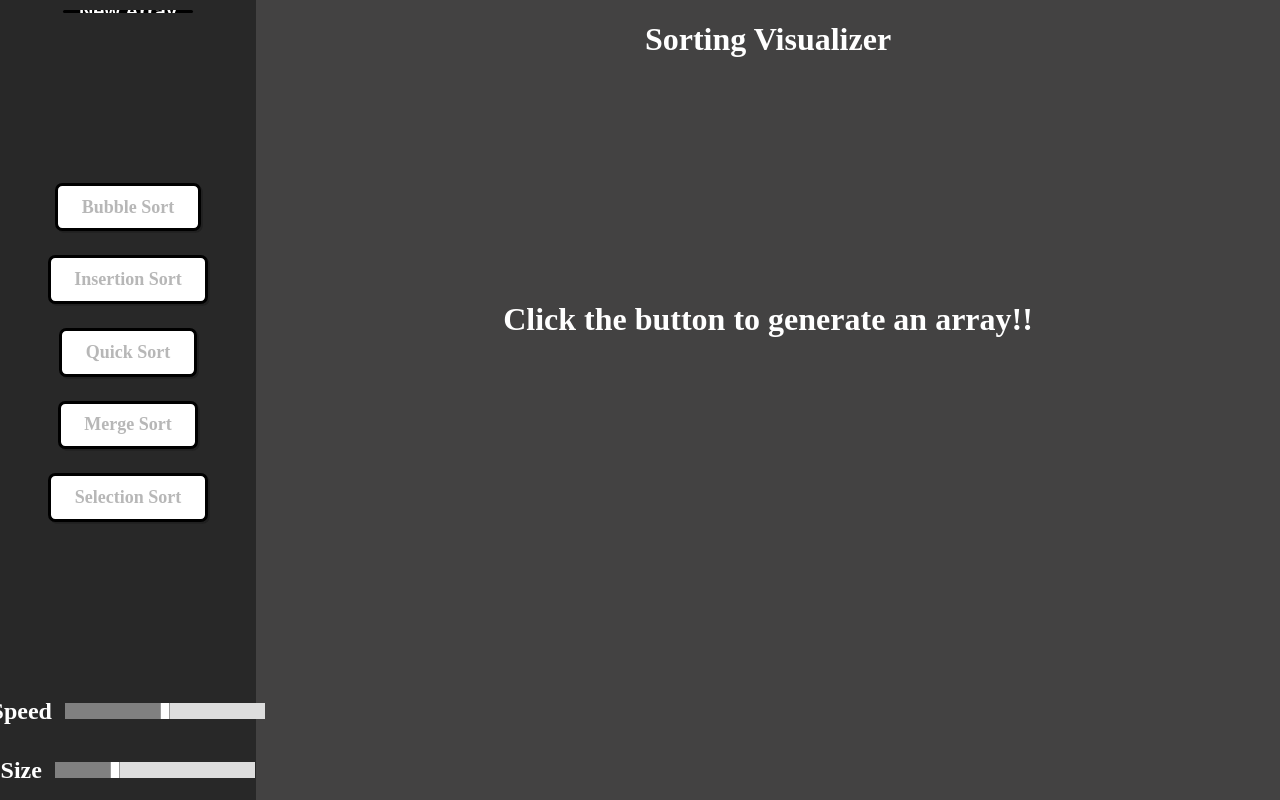
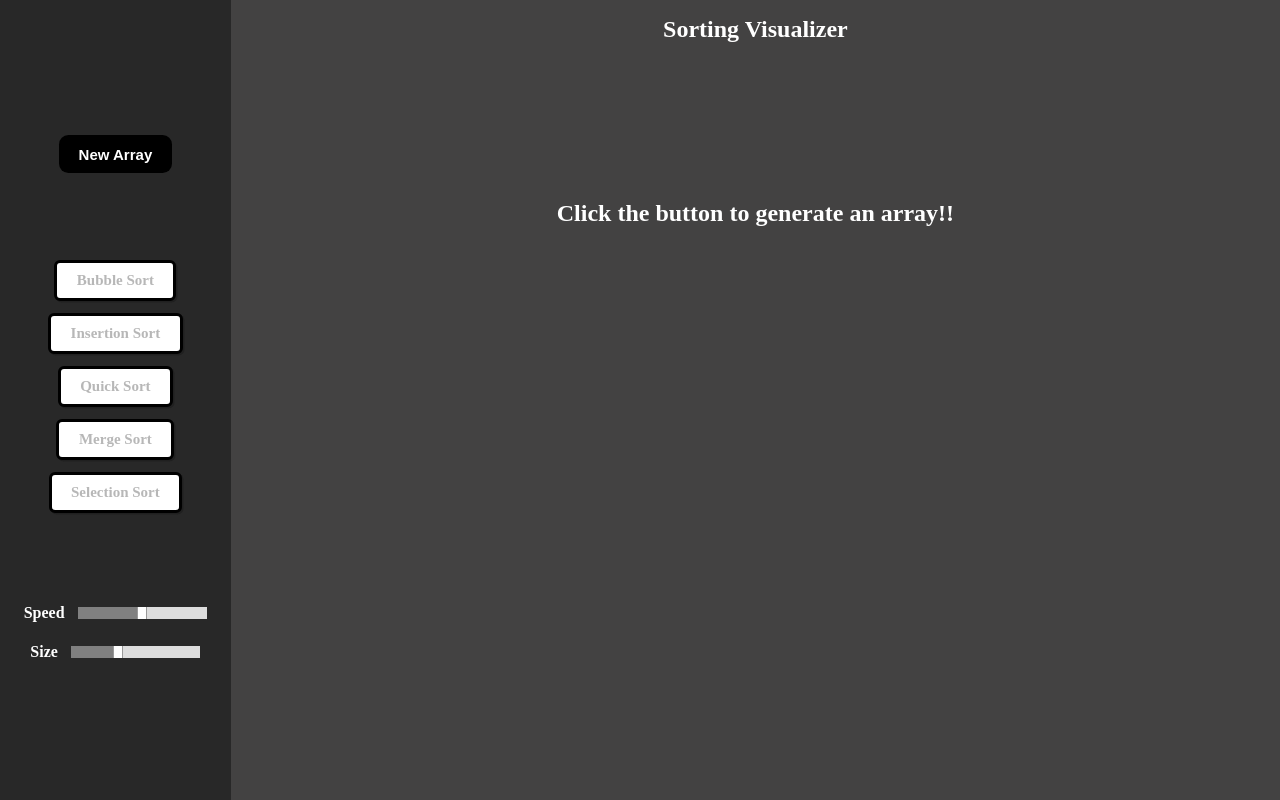
Before and after one commit to kartikgx13/sorting-vizzz, a Next.js app: page / in a window 1280 px wide. Built offline with nearby package versions, Linux system fonts and the light colour scheme.

Commit message:
kartik gavande 5th commit date: 02/07/2023

```diff
--- a/src/pages/index.js
+++ b/src/pages/index.js
@@ -130,7 +130,7 @@ export default function Home() {
     const newarray = [];
     const arrSize=document.getElementById('slider');
     for (let i = 0; i < arrSize.value; i++) {
-      newarray.push(randomIntFromInterval(15, 500));
+      newarray.push(randomIntFromInterval(15, 350));
     }
     setArray(newarray);
 
@@ -144,7 +144,7 @@ export default function Home() {
     const newSize = event.target.value;
     const newarray = [];
     for (let i = 0; i < newSize; i++) {
-      newarray.push(randomIntFromInterval(15, 500));
+      newarray.push(randomIntFromInterval(15, 350));
     }
     setArray(newarray);
   };
@@ -182,7 +182,7 @@ export default function Home() {
             </div>
             <div>
                 <h1>Size</h1>
-                <input disabled={array.length==0 ? true : false} onChange={handleSizeChange} type="range" min={10} max={150} id='slider' className="range-style"></input>
+                <input disabled={array.length==0 ? true : false} onChange={handleSizeChange} type="range" min={10} max={125} id='slider' className="range-style"></input>
             </div>
         </div>
     </div>
@@ -190,7 +190,7 @@ export default function Home() {
      <h1>Sorting Visualizer</h1>
      <div className="sorting-bars">
      {array.length===0 ? (
-      <h1>Click the button to generate an array!!</h1>
+      <h1 style={{justifyContent:"center",alignItems:"center",display:"flex"}}>Click the button to generate an array!!</h1>
      ):(
       <div className="sorting-bars">
         {array.map((value, index) => (
--- a/src/styles/styles.css
+++ b/src/styles/styles.css
@@ -12,25 +12,26 @@ padding: 0;
     width: 100%;
     height: 100vh;
     flex-direction: column;
-    gap: 25%;
+    gap: 15%;
     background-color: #434242;
 }
 
 .main-heading h1{
     height: 5%;
     color: white;
+    font-size: 1.5rem;
 }
 
 .navbar-container{
     height: 100vh;
-    width: 20%;
+    width: 22%;
     display: flex;
     justify-content: center;
     align-items: center;
     flex-direction: column;
-    gap: 10rem;
     background-color: #282828;
     box-shadow: rgba(0, 0, 0, 0.24) 0px 3px 8px;
+    gap: 5rem;
 }
 
 .sorting-btns{
@@ -38,7 +39,7 @@ padding: 0;
     justify-content: center;
     align-items: center;
     flex-direction: column;
-    gap: 1.5rem;
+    gap: 0.75rem;
 }
 
 .sort-btn {
@@ -46,7 +47,7 @@ padding: 0;
     font-family: inherit;
     padding: 0.6em 1.3em;
     font-weight: 900;
-    font-size: 18px;
+    font-size: 15px;
     border: 3px solid black;
     border-radius: 0.4em;
     box-shadow: 0.1em 0.1em;
@@ -74,19 +75,19 @@ padding: 0;
 }
 
 .slider-controls div h1{
-    font-size: 1.5rem;
+    font-size: 1rem;
     color: white;
 }
 
 .new-array-btn{
-    width: 6.5em;
-    height: 2.3em;
+    width: 7.5em;
+    height: 2.5em;
     margin: 0.5em;
     background: black;
     color: white;
     border: none;
     border-radius: 0.625em;
-    font-size: 20px;
+    font-size: 15px;
     font-weight: bold;
     cursor: pointer;
     position: relative;
@@ -125,8 +126,7 @@ input[type="range"] {
     -webkit-appearance: none;
     position: relative;
     overflow: hidden;
-    height: 1rem;
-    width: 200px;
+    height: 0.75rem;
     cursor: pointer;
     border-radius: 0; /* iOS */
 }
```
